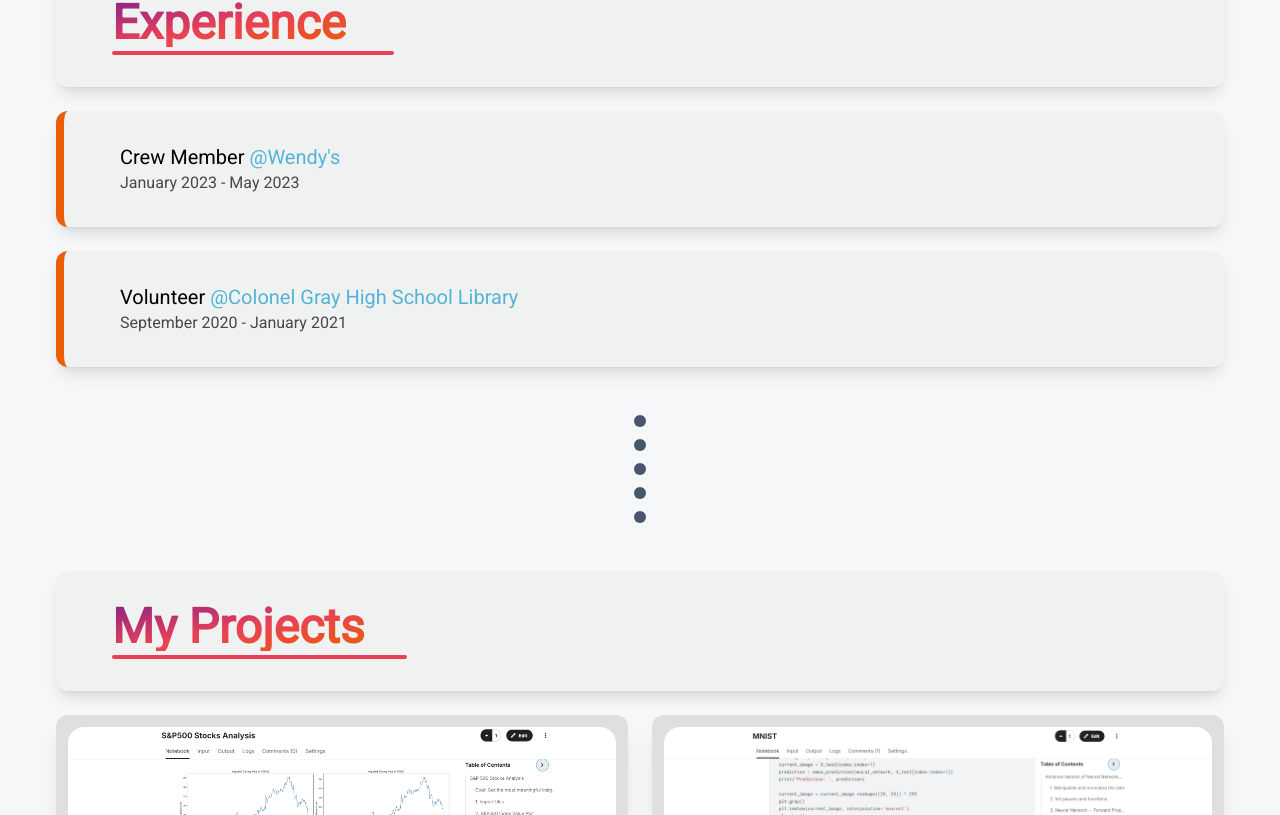
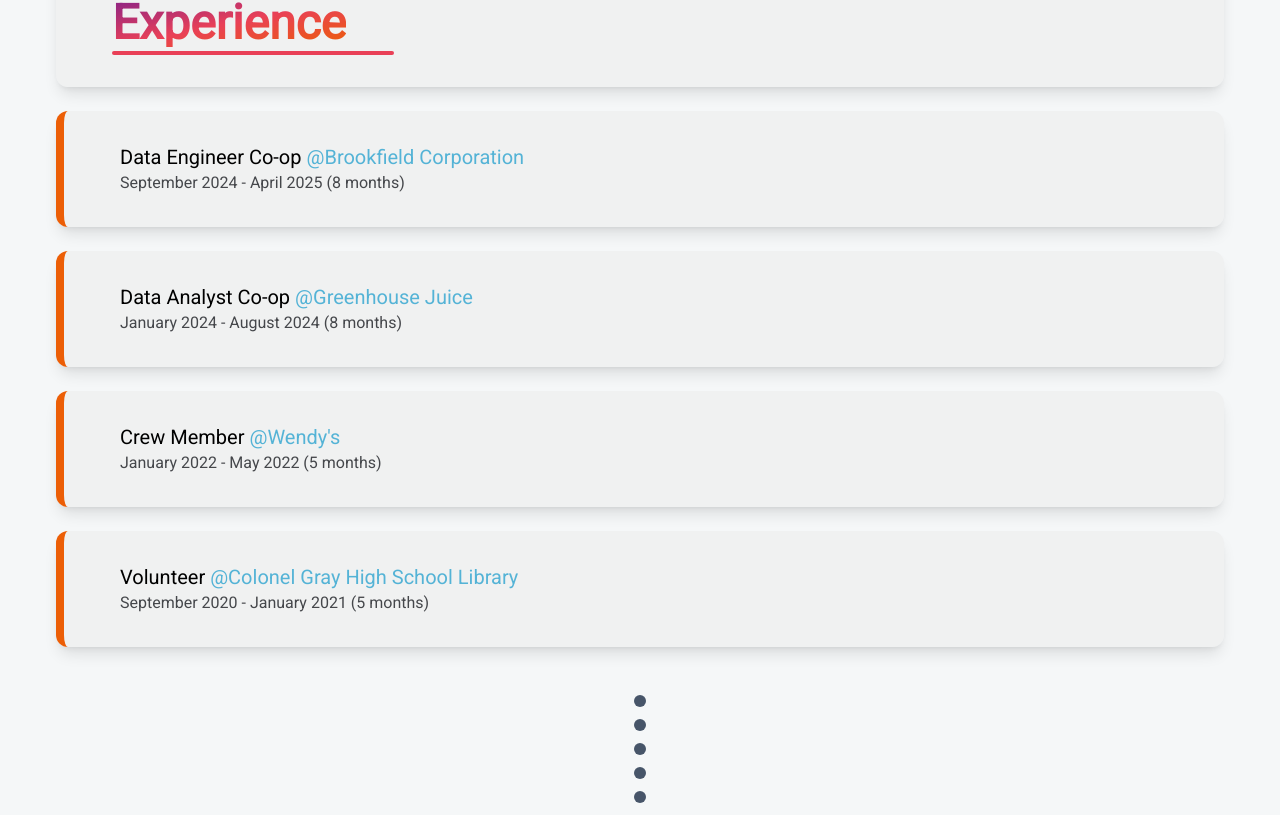
Before and after one commit to BaoTran685/main-portfolio, a Next.js app: page / in a window 1280 px wide. Shown: the part 1880-2695 px from the top of the page. Built offline with nearby package versions, Linux system fonts and the light colour scheme.

Commit message:
Update Experience section

```diff
--- a/src/app/components/Experience/ExperienceSection.jsx
+++ b/src/app/components/Experience/ExperienceSection.jsx
@@ -4,18 +4,32 @@
 
 const experienceComponents = [
   {
+    title: 'Data Engineer Co-op',
+    at: "Brookfield Corporation",
+    link: 'https://www.brookfield.com/',
+    start: 'September 2024',
+    end: 'April 2025 (8 months)'
+  },
+  {
+    title: 'Data Analyst Co-op',
+    at: "Greenhouse Juice",
+    link: 'https://www.greenhouse.ca/',
+    start: 'January 2024',
+    end: 'August 2024 (8 months)'
+  },
+  {
     title: 'Crew Member',
     at: "Wendy's",
     link: 'https://locations.wendys.com/canada/pe/charlottetown/643-university-avenue',
-    start: 'January 2023',
-    end: 'May 2023'
+    start: 'January 2022',
+    end: 'May 2022 (5 months)'
   },
   {
     title: 'Volunteer',
     at: 'Colonel Gray High School Library',
     link: 'https://colonelgray.edu.pe.ca/',
     start: 'September 2020',
-    end: 'January 2021'
+    end: 'January 2021 (5 months)'
   },
 
 ]
```
